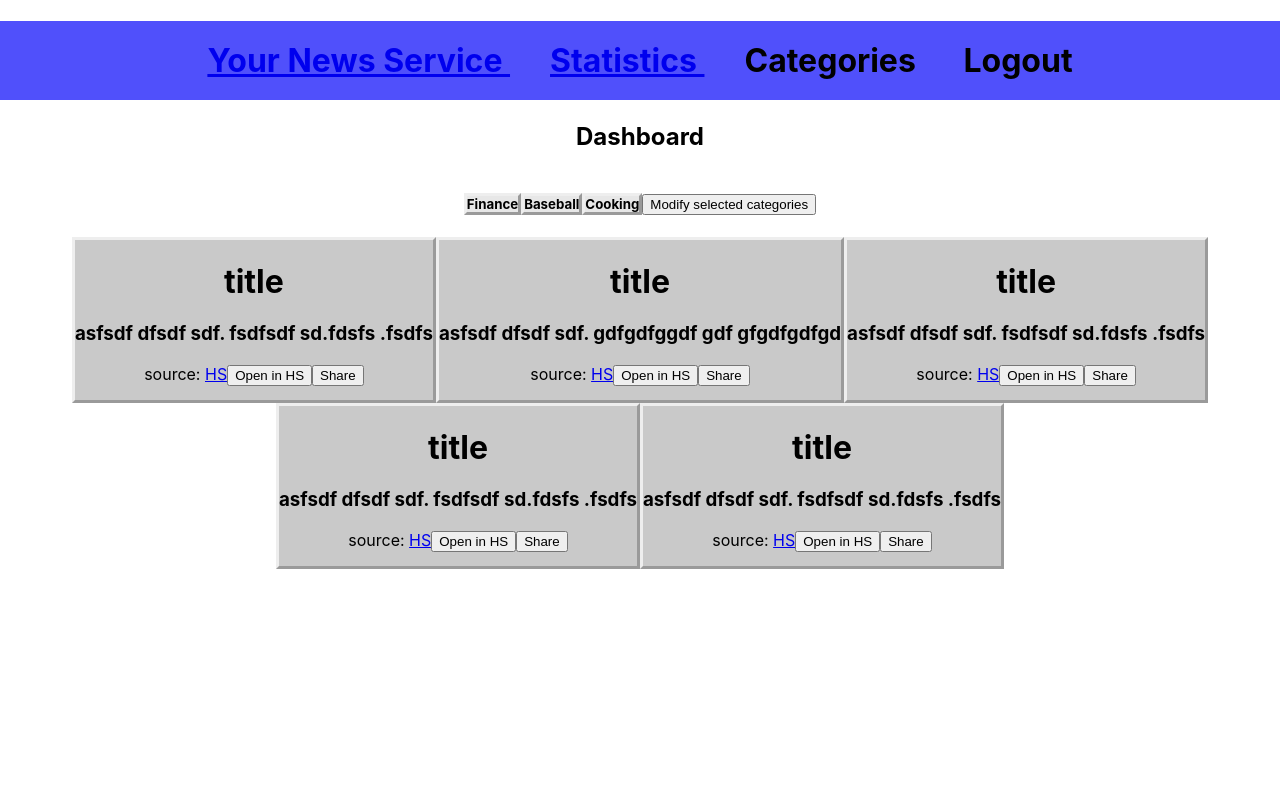
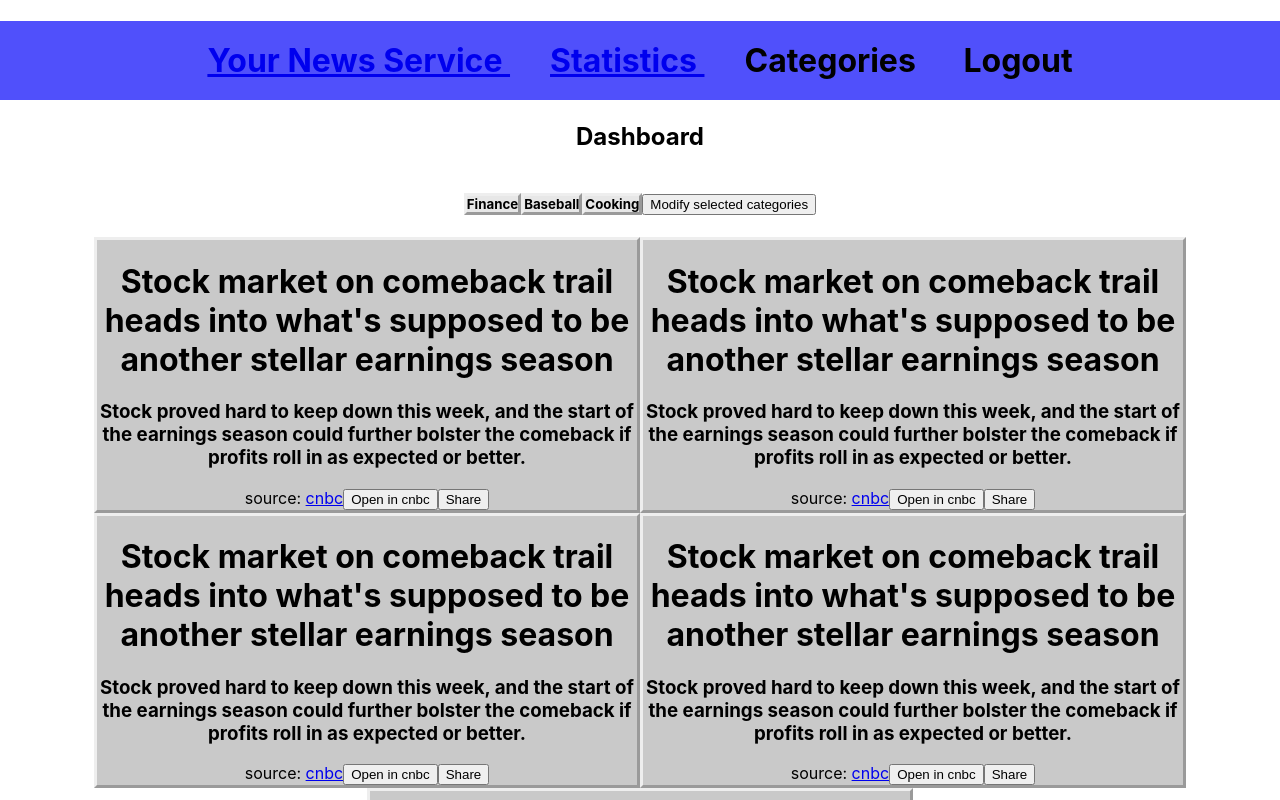
Before and after one commit to Teemu5/YourNewsService, a React (Create React App) app in the folder your-news-service/: page / in a window 1280 px wide. Shown: the top 800 px of the page. Built offline with nearby package versions, Linux system fonts and the light colour scheme.

Commit message:
hard coded articles

```diff
--- a/your-news-service/src/App.css
+++ b/your-news-service/src/App.css
@@ -30,9 +30,9 @@
 }
 .Article {
   display: inline-block;
+  max-width:540px;
   border-style: outset;
   background-color: rgb(201, 201, 201);
-  height: 20vmin;
   word-wrap: break-word;
   overflow-wrap: break-word;
 }
--- a/your-news-service/src/App.js
+++ b/your-news-service/src/App.js
@@ -54,11 +54,21 @@ const App = () => {
         <Header/>
         <h2>Dashboard</h2>
         <SelectedCategories/>
-        <Article className="Article" title='title' text='asfsdf dfsdf sdf. fsdfsdf sd.fdsfs .fsdfs' source='HS' sourceLink="https://www.hs.fi/"/>
-        <Article className="Article" title='title' text='asfsdf dfsdf sdf. gdfgdfggdf gdf gfgdfgdfgd ' source='HS' sourceLink="https://www.hs.fi/"/>
-        <Article className="Article" title='title' text='asfsdf dfsdf sdf. fsdfsdf sd.fdsfs .fsdfs' source='HS' sourceLink="https://www.hs.fi/"/>
-        <Article className="Article" title='title' text='asfsdf dfsdf sdf. fsdfsdf sd.fdsfs .fsdfs' source='HS' sourceLink="https://www.hs.fi/"/>
-        <Article className="Article" title='title' text='asfsdf dfsdf sdf. fsdfsdf sd.fdsfs .fsdfs' source='HS' sourceLink="https://www.hs.fi/"/>
+        <Article className="Article" title="Stock market on comeback trail heads into what's supposed to be another stellar earnings season"
+          text='Stock proved hard to keep down this week, and the start of the earnings season could further bolster the comeback if profits roll in as expected or better.'
+          source='cnbc' sourceLink="https://www.cnbc.com/2021/10/08/stock-market-on-comeback-trail-heads-into-whats-supposed-to-be-another-stellar-earnings-season-.html"/>
+        <Article className="Article" title="Stock market on comeback trail heads into what's supposed to be another stellar earnings season"
+          text='Stock proved hard to keep down this week, and the start of the earnings season could further bolster the comeback if profits roll in as expected or better.'
+          source='cnbc' sourceLink="https://www.cnbc.com/2021/10/08/stock-market-on-comeback-trail-heads-into-whats-supposed-to-be-another-stellar-earnings-season-.html"/>
+        <Article className="Article" title="Stock market on comeback trail heads into what's supposed to be another stellar earnings season"
+          text='Stock proved hard to keep down this week, and the start of the earnings season could further bolster the comeback if profits roll in as expected or better.'
+          source='cnbc' sourceLink="https://www.cnbc.com/2021/10/08/stock-market-on-comeback-trail-heads-into-whats-supposed-to-be-another-stellar-earnings-season-.html"/>
+        <Article className="Article" title="Stock market on comeback trail heads into what's supposed to be another stellar earnings season"
+          text='Stock proved hard to keep down this week, and the start of the earnings season could further bolster the comeback if profits roll in as expected or better.'
+          source='cnbc' sourceLink="https://www.cnbc.com/2021/10/08/stock-market-on-comeback-trail-heads-into-whats-supposed-to-be-another-stellar-earnings-season-.html"/>
+        <Article className="Article" title="Stock market on comeback trail heads into what's supposed to be another stellar earnings season"
+          text='Stock proved hard to keep down this week, and the start of the earnings season could further bolster the comeback if profits roll in as expected or better.'
+          source='cnbc' sourceLink="https://www.cnbc.com/2021/10/08/stock-market-on-comeback-trail-heads-into-whats-supposed-to-be-another-stellar-earnings-season-.html"/>
       </div>
     );
     }
```
